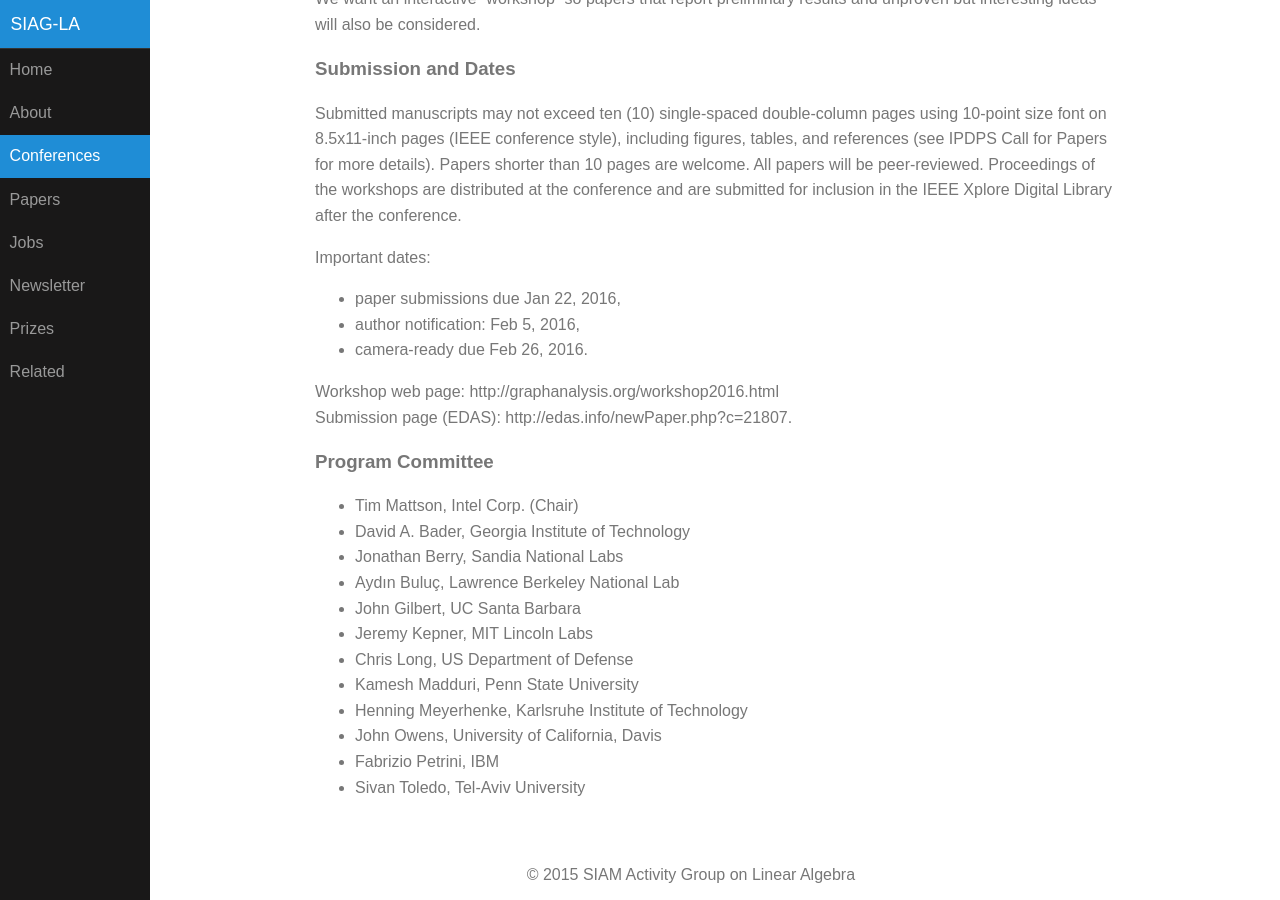
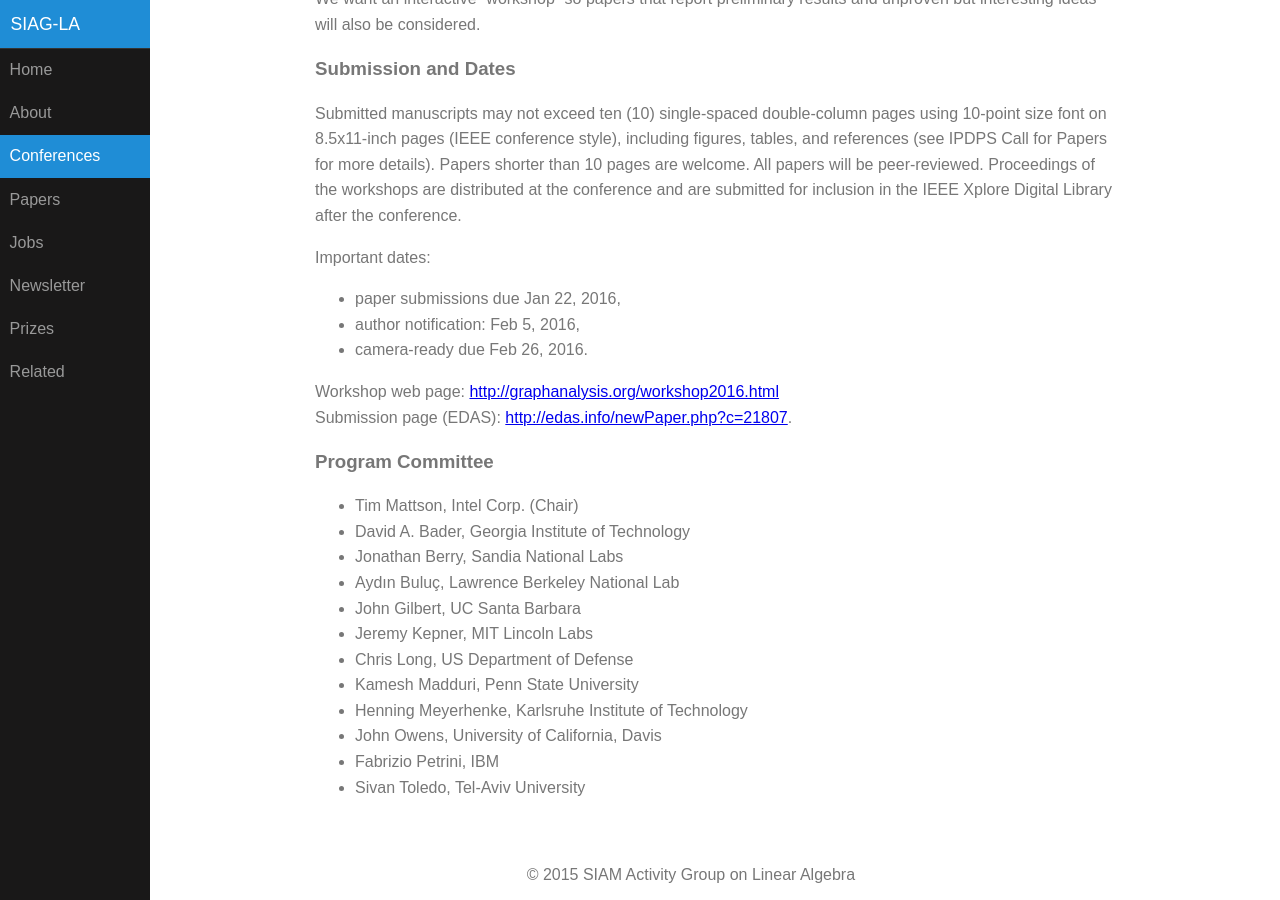
Before and after one commit to dbindel/siagla, a Jekyll site: the page built from _meetings/2016-05-23-gabb.md, in a window 1280 px wide and 900 px high, scrolled down 716 px. Built offline with Jekyll 4.4.1, drawn with Linux system fonts in a browser that asks for light colours.

```diff
--- a/_meetings/2016-05-23-gabb.md
+++ b/_meetings/2016-05-23-gabb.md
@@ -20,10 +20,10 @@ Important dates:
 
  - paper submissions due Jan 22, 2016,
  - author notification: Feb 5, 2016,
- - camera-ready due Feb 26, 2016.
+ - camera-ready due Feb 26, 2016\.
 
-Workshop web page: http://graphanalysis.org/workshop2016.html
-Submission page (EDAS): http://edas.info/newPaper.php?c=21807.
+Workshop web page: <http://graphanalysis.org/workshop2016.html>
+Submission page (EDAS): <http://edas.info/newPaper.php?c=21807>.
 
 
 
```
